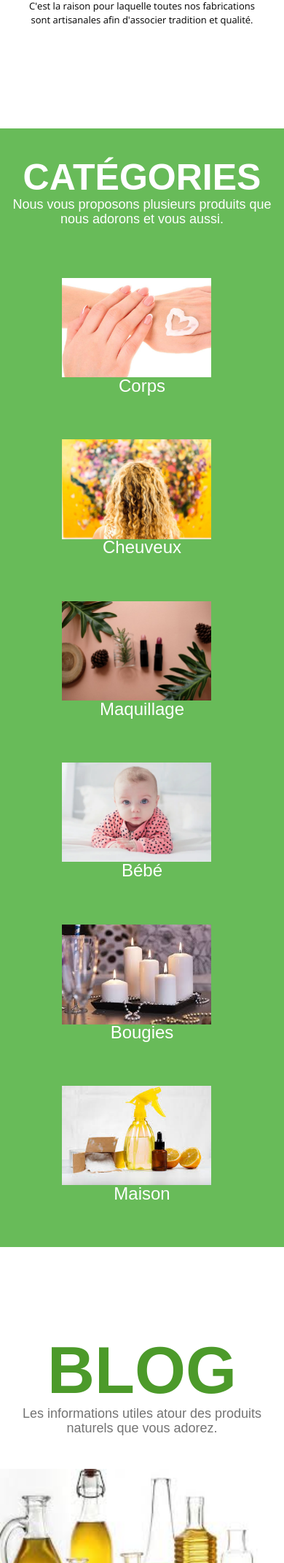
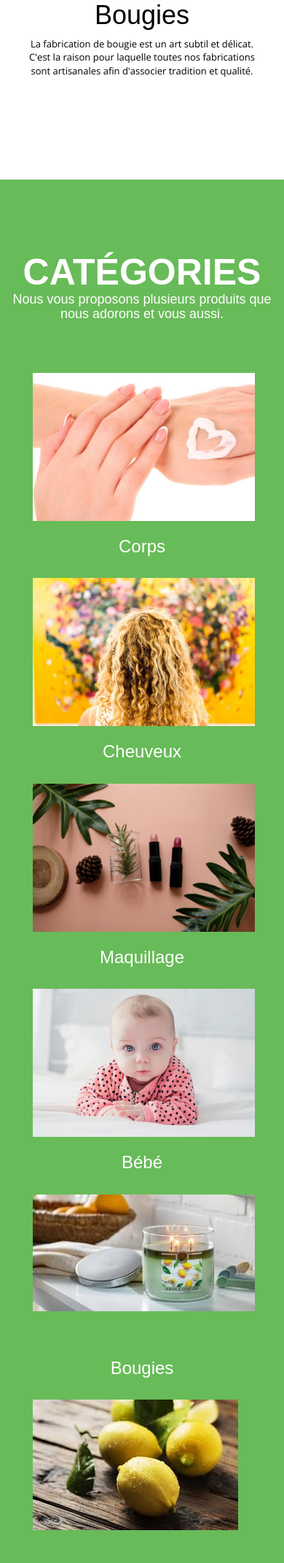
Before and after one commit to francoisrrr/elanature2, a Symfony app: template templates/default/index.html.twig in a window 390 px wide, after a click on "Toggle navigation". Shown: the part 1829-3971 px from the top of the page at 73% size. Run offline with Twig, Linux system fonts and the light colour scheme; the template is opened without the code that fills it, so the values that code supplies are empty; some libraries are stand-ins or nearby versions; some web fonts are replaced.

Commit message:
responsive
problem to solve:
-2 last pictures in categories
-blog order in phone screen
-link categories in menu

```diff
--- a/public/css/style.css
+++ b/public/css/style.css
@@ -263,7 +263,7 @@ li a.active{
 .blog h2{
 	font-size: 90px;
 	color: #4C9A2A;
-	margin-top: 120px;
+	margin-top: 160px;
 	margin-bottom: 0;
 }
 .blog h4{
@@ -694,13 +710,28 @@ responsive area
 	  margin-top: 30px;
 	}
 	.about h2 {
-	  font-size: 50px;
-	  color: #4C9A2A;
-	  margin-top: 30px;
+		font-size: 50px;
+		margin-top: 100px;
 	}
 	.service h2 {
-	  font-size: 50px;
-	  margin-top: 40px;
+		font-size: 50px;
+		margin-top: 100px;
+	}
+	.single-service-img {
+		padding-left:30px;
+		position: relative;
+	}
+
+	.service-img {
+		width: 305px;
+		height: 225px;
+		position: relative;
+	}
+	.single-service h3{
+		margin-top: 0px;
+		color: #fff;
+		padding-bottom: 20px;
+		position:relative;
 	}
 	.team h2 {
 	  font-size: 50px;
--- a/templates/components/_footer.html.twig
+++ b/templates/components/_footer.html.twig
@@ -9,8 +9,8 @@
 
             <div class="col-xs-6 text-right">
                 <a href=""><i class="fa fa-facebook"></i></a>
-                <a href=""><i class="fa fa-twitter"></i></a>
-                <a href=""><i class="fa fa-skype"></i></a>
+                <a href=""><i class="fa fa-pinterest"></i></a>
+                <a href=""><i class="fa fa-instagram"></i></a>
             </div>
         </div>
     </div>
--- a/templates/components/_menu.html.twig
+++ b/templates/components/_menu.html.twig
@@ -26,7 +26,7 @@
                         <div class="collapse navbar-collapse" id="bs-example-navbar-collapse-1">
 
                             <ul class="nav navbar-nav navbar-right">
-                                <li><a class="menu active" href="{{ path('index') }}">Home</a></li>
+                                <li><a class="menu" href="{{ path('index') }}">Home</a></li>
                                 <li><a class="menu" href="#about">à propos</a></li>
                                 <li><a class="menu dropdown-toggle" data-toggle="dropdown" id="dropdownMenuButton" aria-haspopup="true" aria-expanded="false" href="#service">Catégories</a>
                                     <ul class="dropdown-menu" aria-labelledby="dropdownMenuButton">
--- a/templates/default/index.html.twig
+++ b/templates/default/index.html.twig
@@ -282,13 +282,13 @@
                         <h3>contact information</h3>
                         <div class="info-detail">
                             <ul>
-                                <li><i class="fa fa-calendar"></i><span>lundi - vendredi:</span> 9:30 AM to 6:30 PM</li>
+                                <li><i class="fa fa-calendar"></i><span>lundi - vendredi:</span> 9:30 AM à 6:30 PM</li>
                             </ul>
                             <ul>
                                 <li><i class="fa fa-map-marker"></i><span>Adresse:</span>Place du Général de Gaulle, 78990 Elancourt</li>
                             </ul>
                             <ul>
-                                <li><i class="fa fa-phone"></i><span>Phone:</span> 06-01-02-03-04</li>
+                                <li><i class="fa fa-phone"></i><span>Téléphone:</span> 06-01-02-03-04</li>
                             </ul>
                             <ul>
                                 <li><i class="fa fa-envelope"></i><span>Email:</span> elanature@gmail.com</li>
--- a/templates/layout.html.twig
+++ b/templates/layout.html.twig
@@ -6,9 +6,6 @@
 
     <!-- Bootstrap CSS -->
     <link rel="stylesheet" href="{{ asset('css/bootstrap.min.css') }}">
-
-    <!-- FontAwesome CSS -->
-    <link rel="stylesheet" href="https://use.fontawesome.com/releases/v5.8.1/css/all.css" integrity="sha384-50oBUHEmvpQ+1lW4y57PTFmhCaXp0ML5d60M1M7uH2+nqUivzIebhndOJK28anvf" crossorigin="anonymous">
 
     <!-- Personal CSS -->
     <link rel="stylesheet" href="{{ asset('css/style.css') }}">
@@ -31,8 +28,6 @@
 
 {% block javascripts %}
     <script src="{{ asset('js/jquery-2.1.1.js') }}"></script>
-    <script src="http://maps.google.com/maps/api/js?sensor=true"></script>
-    <script src="{{ asset('js/gmaps.js') }}"></script>
     <script src="{{ asset('js/smoothscroll.js') }}"></script>
     <script src="{{ asset('js/bootstrap.min.js') }}"></script>
     <script src="{{ asset('js/custom.js') }}"></script>
```
Also changed, not shown: other parts of public/css/style.css (+30 -17 lines), public/img/service5.jpeg, public/img/service5.jpg (added), public/img/service6.jpeg.
